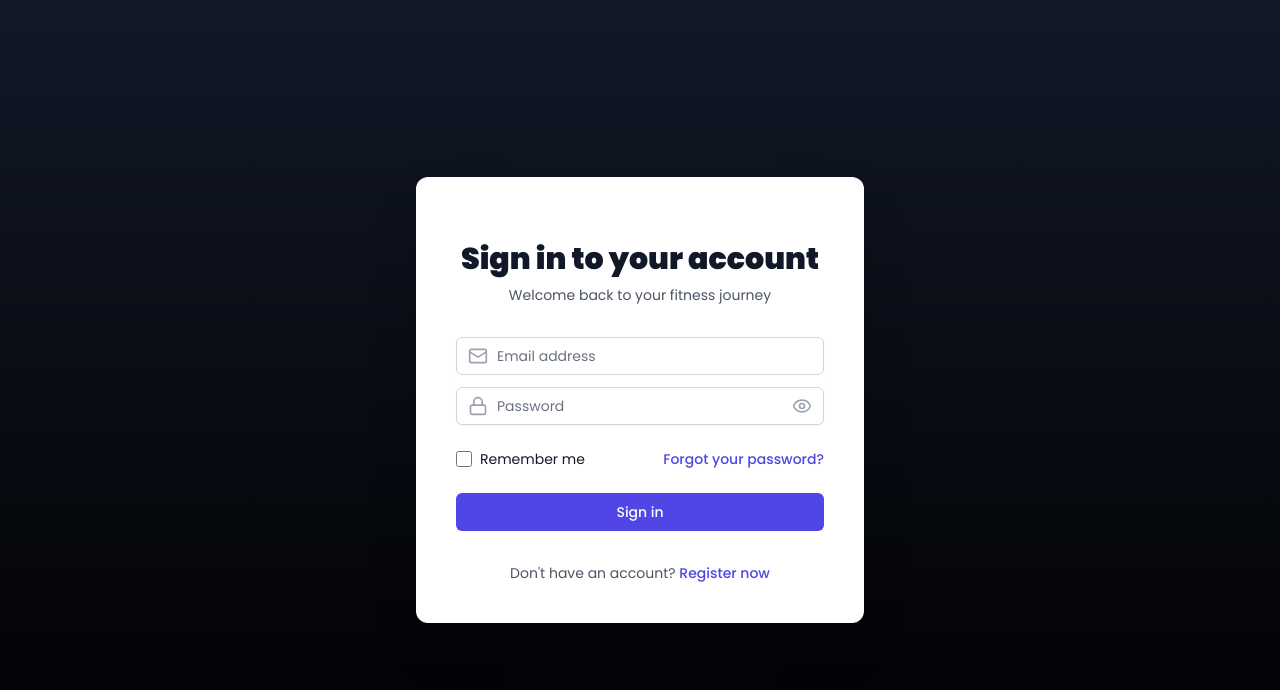
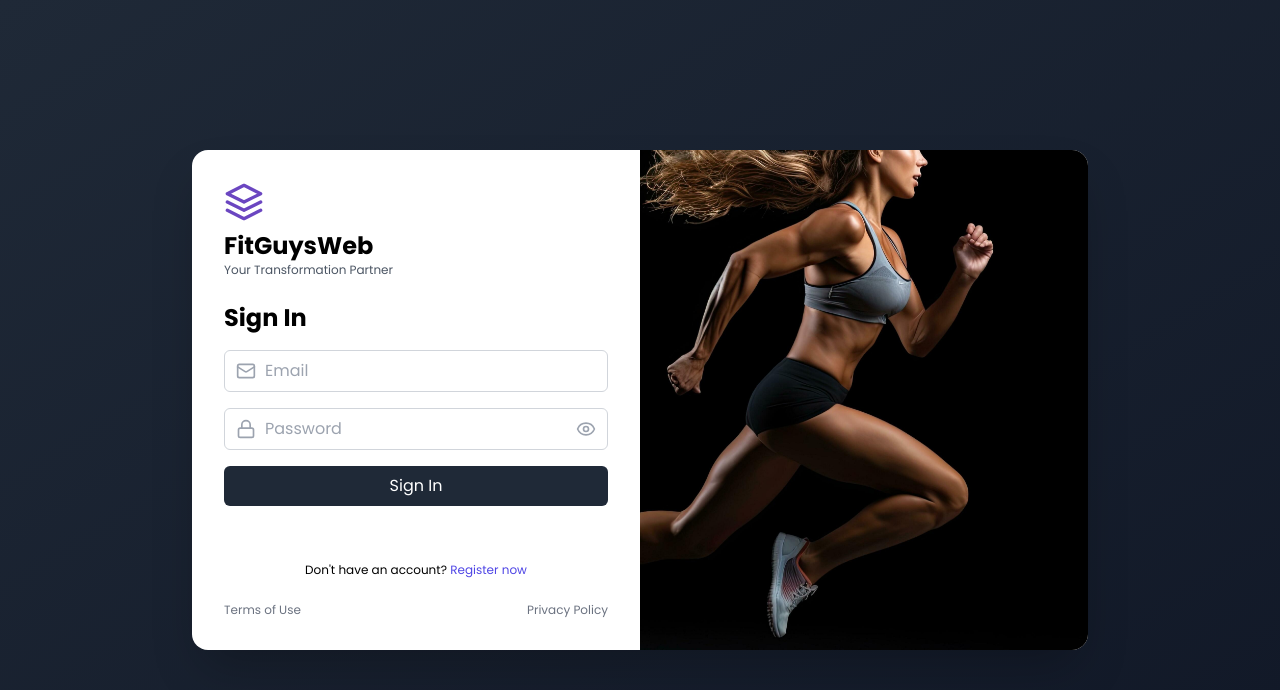
Before and after one commit to RahulSeth08/Fitness-Web-App, a React (Vite) app in the folder FRONTEND/: page /auth/signin in a window 1280 px wide. Shown: the top 690 px of the page. Built offline with nearby package versions, Linux system fonts and the light colour scheme.

Commit message:
Updated UI of SignUp and SignIn Page

```diff
--- a/FRONTEND/src/components/auth/SignIn.jsx
+++ b/FRONTEND/src/components/auth/SignIn.jsx
@@ -1,108 +1,108 @@
 import React, { useState } from 'react';
-import { motion } from 'framer-motion';
 import { Eye, EyeOff, Mail, Lock } from 'lucide-react';
-import { Link } from 'react-router-dom';
+import { Link, useNavigate } from 'react-router-dom';
+import signinimg from '../../assets/signup.jpg'; // Ensure the correct path for the image
 
 export function SignIn() {
   const [showPassword, setShowPassword] = useState(false);
+  const [email, setEmail] = useState('');
+  const [password, setPassword] = useState('');
+  const [error, setError] = useState('');
+  const navigate = useNavigate();
+
+  const handleSubmit = async (e) => {
+    e.preventDefault();
+    try {
+      const response = await fetch('http://localhost:8080/signin', {
+        method: 'POST',
+        headers: {
+          'Content-Type': 'application/json',
+        },
+        body: JSON.stringify({ email, password }),
+      });
+
+      if (response.ok) {
+        navigate('/dashboard'); // Redirect to the dashboard after successful sign-in
+      } else {
+        const errorData = await response.json();
+        setError(errorData.message || 'Sign in failed. Please try again.');
+      }
+    } catch (err) {
+      setError('An error occurred during sign in. Please try again.');
+    }
+  };
 
   return (
-    <div className="min-h-screen bg-gradient-to-b from-gray-900 to-black flex items-center justify-center px-4 sm:px-6 lg:px-8">
-      <motion.div
-        initial={{ opacity: 0, y: -20 }}
-        animate={{ opacity: 1, y: 0 }}
-        transition={{ duration: 0.5 }}
-        className="max-w-md w-full space-y-8 bg-white p-10 rounded-xl shadow-2xl"
-      >
-        <div>
-          <h2 className="mt-6 text-center text-3xl font-extrabold text-gray-900">Sign in to your account</h2>
-          <p className="mt-2 text-center text-sm text-gray-600">
-            Welcome back to your fitness journey
-          </p>
-        </div>
-        <form className="mt-8 space-y-6" action="#" method="POST">
-          <div className="rounded-md shadow-sm space-y-3">
+    <div className="min-h-screen flex items-center justify-center bg-gradient-to-br from-gray-800 to-gray-900">
+      <div className="w-full max-w-4xl h-[500px] bg-white rounded-2xl shadow-2xl overflow-hidden flex">
+        <div className="w-1/2 p-8 flex flex-col">
+          <div className="mb-6">
+            <svg className="w-10 h-10" viewBox="0 0 24 24" fill="none" xmlns="http://www.w3.org/2000/svg">
+              <path d="M12 2L2 7L12 12L22 7L12 2Z" stroke="#6B46C1" strokeWidth="2" strokeLinecap="round" strokeLinejoin="round" />
+              <path d="M2 17L12 22L22 17" stroke="#6B46C1" strokeWidth="2" strokeLinecap="round" strokeLinejoin="round" />
+              <path d="M2 12L12 17L22 12" stroke="#6B46C1" strokeWidth="2" strokeLinecap="round" strokeLinejoin="round" />
+            </svg>
+            <h2 className="text-2xl font-bold mt-2">FitGuysWeb</h2>
+            <p className="text-xs text-gray-600">Your Transformation Partner</p>
+          </div>
+          <h1 className="text-2xl font-bold mb-4">Sign In</h1>
+          <form onSubmit={handleSubmit} className="space-y-4 flex-grow">
             <div className="relative">
-              <label htmlFor="email-address" className="sr-only">
-                Email address
-              </label>
+              <Mail className="absolute left-3 top-1/2 transform -translate-y-1/2 h-5 w-5 text-gray-400" />
               <input
-                id="email-address"
-                name="email"
                 type="email"
-                autoComplete="email"
+                placeholder="Email"
+                className="w-full p-2 pl-10 border border-gray-300 rounded-md focus:outline-none focus:ring-2 focus:ring-indigo-500"
+                value={email}
+                onChange={(e) => setEmail(e.target.value)}
                 required
-                className="appearance-none rounded-md relative block w-full px-3 py-2 border border-gray-300 placeholder-gray-500 text-gray-900 focus:outline-none focus:ring-indigo-500 focus:border-indigo-500 focus:z-10 sm:text-sm pl-10"
-                placeholder="Email address"
               />
-              <Mail className="absolute left-3 top-1/2 transform -translate-y-1/2 h-5 w-5 text-gray-400" />
             </div>
             <div className="relative">
-              <label htmlFor="password" className="sr-only">
-                Password
-              </label>
+              <Lock className="absolute left-3 top-1/2 transform -translate-y-1/2 h-5 w-5 text-gray-400" />
               <input
-                id="password"
-                name="password"
                 type={showPassword ? 'text' : 'password'}
-                autoComplete="current-password"
+                placeholder="Password"
+                className="w-full p-2 pl-10 border border-gray-300 rounded-md focus:outline-none focus:ring-2 focus:ring-indigo-500"
+                value={password}
+                onChange={(e) => setPassword(e.target.value)}
                 required
-                className="appearance-none rounded-md relative block w-full px-3 py-2 border border-gray-300 placeholder-gray-500 text-gray-900 focus:outline-none focus:ring-indigo-500 focus:border-indigo-500 focus:z-10 sm:text-sm pl-10"
-                placeholder="Password"
               />
-              <Lock className="absolute left-3 top-1/2 transform -translate-y-1/2 h-5 w-5 text-gray-400" />
               <button
                 type="button"
                 className="absolute inset-y-0 right-0 pr-3 flex items-center"
                 onClick={() => setShowPassword(!showPassword)}
               >
-                {showPassword ? (
-                  <EyeOff className="h-5 w-5 text-gray-400" />
-                ) : (
-                  <Eye className="h-5 w-5 text-gray-400" />
-                )}
+                {showPassword ? <EyeOff className="h-5 w-5 text-gray-400" /> : <Eye className="h-5 w-5 text-gray-400" />}
               </button>
             </div>
-          </div>
-
-          <div className="flex items-center justify-between">
-            <div className="flex items-center">
-              <input
-                id="remember-me"
-                name="remember-me"
-                type="checkbox"
-                className="h-4 w-4 text-indigo-600 focus:ring-indigo-500 border-gray-300 rounded"
-              />
-              <label htmlFor="remember-me" className="ml-2 block text-sm text-gray-900">
-                Remember me
-              </label>
-            </div>
-
-            <div className="text-sm">
-              <a href="#" className="font-medium text-indigo-600 hover:text-indigo-500">
-                Forgot your password?
-              </a>
-            </div>
-          </div>
-
-          <div>
+            {error && <p className="text-red-500 text-sm">{error}</p>}
             <button
               type="submit"
-              className="group relative w-full flex justify-center py-2 px-4 border border-transparent text-sm font-medium rounded-md text-white bg-indigo-600 hover:bg-indigo-700 focus:outline-none focus:ring-2 focus:ring-offset-2 focus:ring-indigo-500"
+              className="w-full p-2 bg-gray-800 text-white rounded-md hover:bg-gray-700 transition duration-300"
             >
-              Sign in
+              Sign In
             </button>
-          </div>
-        </form>
-        <div className="text-center">
-          <p className="text-sm text-gray-600">
+          </form>
+          <p className="text-xs text-center mt-3">
             Don't have an account?{' '}
-            <Link to="/auth/signup" className="font-medium text-indigo-600 hover:text-indigo-500">
+            <Link to="/auth/signup" className="text-indigo-600 hover:underline">
               Register now
             </Link>
           </p>
+          <div className="mt-6 text-xs text-gray-500 flex justify-between">
+            <a href="#" className="hover:underline">Terms of Use</a>
+            <a href="#" className="hover:underline">Privacy Policy</a>
+          </div>
         </div>
-      </motion.div>
+        <div className="w-1/2 relative overflow-hidden">
+          <img
+            src={signinimg}
+            alt="Fitness"
+            className="absolute inset-0 w-full h-full object-cover"
+          />
+        </div>
+      </div>
     </div>
   );
 }
--- a/FRONTEND/src/components/auth/SignUp.jsx
+++ b/FRONTEND/src/components/auth/SignUp.jsx
@@ -1,7 +1,7 @@
 import React, { useState } from 'react';
 import { Eye, EyeOff } from 'lucide-react';
 import { Link, useNavigate } from 'react-router-dom';
-import signupimg from '../../assets/signup.jpg'
+import signupimg from '../../assets/signup.jpg';
 
 export function SignUp() {
   const [showPassword, setShowPassword] = useState(false);
@@ -36,12 +36,12 @@ export function SignUp() {
   };
 
   return (
-    <div className="min-h-screen flex items-center justify-center bg-gradient-to-br bg-gray-900">
-      <div className="w-full max-w-6xl h-[600px] bg-white rounded-3xl shadow-2xl overflow-hidden flex">
-        <div className="w-1/2 p-12 flex flex-col">
-          <div className="mb-8">
+    <div className="min-h-screen flex items-center justify-center bg-gradient-to-br from-gray-800 to-gray-900">
+      <div className="w-full max-w-4xl h-[500px] bg-white rounded-2xl shadow-2xl overflow-hidden flex">
+        <div className="w-1/2 p-8 flex flex-col">
+          <div className="mb-6">
             <svg
-              className="w-12 h-12"
+              className="w-10 h-10"
               viewBox="0 0 24 24"
               fill="none"
               xmlns="http://www.w3.org/2000/svg"
@@ -68,15 +68,15 @@ export function SignUp() {
                 strokeLinejoin="round"
               />
             </svg>
-            <h2 className="text-2xl font-bold mt-2">FITNESS</h2>
-            <p className="text-sm text-gray-600">Gym management</p>
+            <h2 className="text-2xl font-bold mt-2">FitGuysWeb</h2>
+            <p className="text-xs text-gray-600">Your Transformation Partner</p>
           </div>
-          <h1 className="text-3xl font-bold mb-6">Sign Up</h1>
-          <form onSubmit={handleSubmit} className="space-y-4 flex-grow">
+          <h1 className="text-2xl font-bold mb-4">Sign Up</h1>
+          <form onSubmit={handleSubmit} className="space-y-3 flex-grow">
             <input
               type="text"
               placeholder="Full Name"
-              className="w-full p-3 border border-gray-300 rounded-md focus:outline-none focus:ring-2 focus:ring-purple-500"
+              className="w-full p-2 border border-gray-300 rounded-md focus:outline-none focus:ring-2 focus:ring-indigo-500"
               value={fullName}
               onChange={(e) => setFullName(e.target.value)}
               required
@@ -84,7 +84,7 @@ export function SignUp() {
             <input
               type="text"
               placeholder="Username"
-              className="w-full p-3 border border-gray-300 rounded-md focus:outline-none focus:ring-2 focus:ring-purple-500"
+              className="w-full p-2 border border-gray-300 rounded-md focus:outline-none focus:ring-2 focus:ring-indigo-500"
               value={username}
               onChange={(e) => setUsername(e.target.value)}
               required
@@ -92,7 +92,7 @@ export function SignUp() {
             <input
               type="email"
               placeholder="Email"
-              className="w-full p-3 border border-gray-300 rounded-md focus:outline-none focus:ring-2 focus:ring-purple-500"
+              className="w-full p-2 border border-gray-300 rounded-md focus:outline-none focus:ring-2 focus:ring-indigo-500"
               value={email}
               onChange={(e) => setEmail(e.target.value)}
               required
@@ -101,7 +101,7 @@ export function SignUp() {
               <input
                 type={showPassword ? 'text' : 'password'}
                 placeholder="Password"
-                className="w-full p-3 border border-gray-300 rounded-md focus:outline-none focus:ring-2 focus:ring-purple-500"
+                className="w-full p-2 border border-gray-300 rounded-md focus:outline-none focus:ring-2 focus:ring-indigo-500"
                 value={password}
                 onChange={(e) => setPassword(e.target.value)}
                 required
@@ -121,18 +121,18 @@ export function SignUp() {
             {error && <p className="text-red-500 text-sm">{error}</p>}
             <button
               type="submit"
-              className="w-full p-3 bg-purple-600 text-white rounded-md hover:bg-purple-700 transition duration-300"
+              className="w-full p-2 bg-gray-800 text-white rounded-md hover:bg-gray-700 transition duration-300"
             >
               Sign Up
             </button>
           </form>
-          <p className="text-sm text-center mt-4">
+          <p className="text-xs text-center mt-3">
             Already have an account?{' '}
-            <Link to="/auth/signin" className="text-purple-600 hover:underline">
+            <Link to="/auth/signin" className="text-indigo-600 hover:underline">
               Log in
             </Link>
           </p>
-          <div className="mt-8 text-xs text-gray-500 flex justify-between">
+          <div className="mt-8 text-xs text-gray-500 flex justify-between"> {/* Increased margin-top for bottom gap */}
             <a href="#" className="hover:underline">
               Terms of Use
             </a>
@@ -143,7 +143,7 @@ export function SignUp() {
         </div>
         <div className="w-1/2 relative overflow-hidden">
           <img
-            src= {signupimg}
+            src={signupimg}
             alt="Fitness"
             className="absolute inset-0 w-full h-full object-cover"
           />
```
